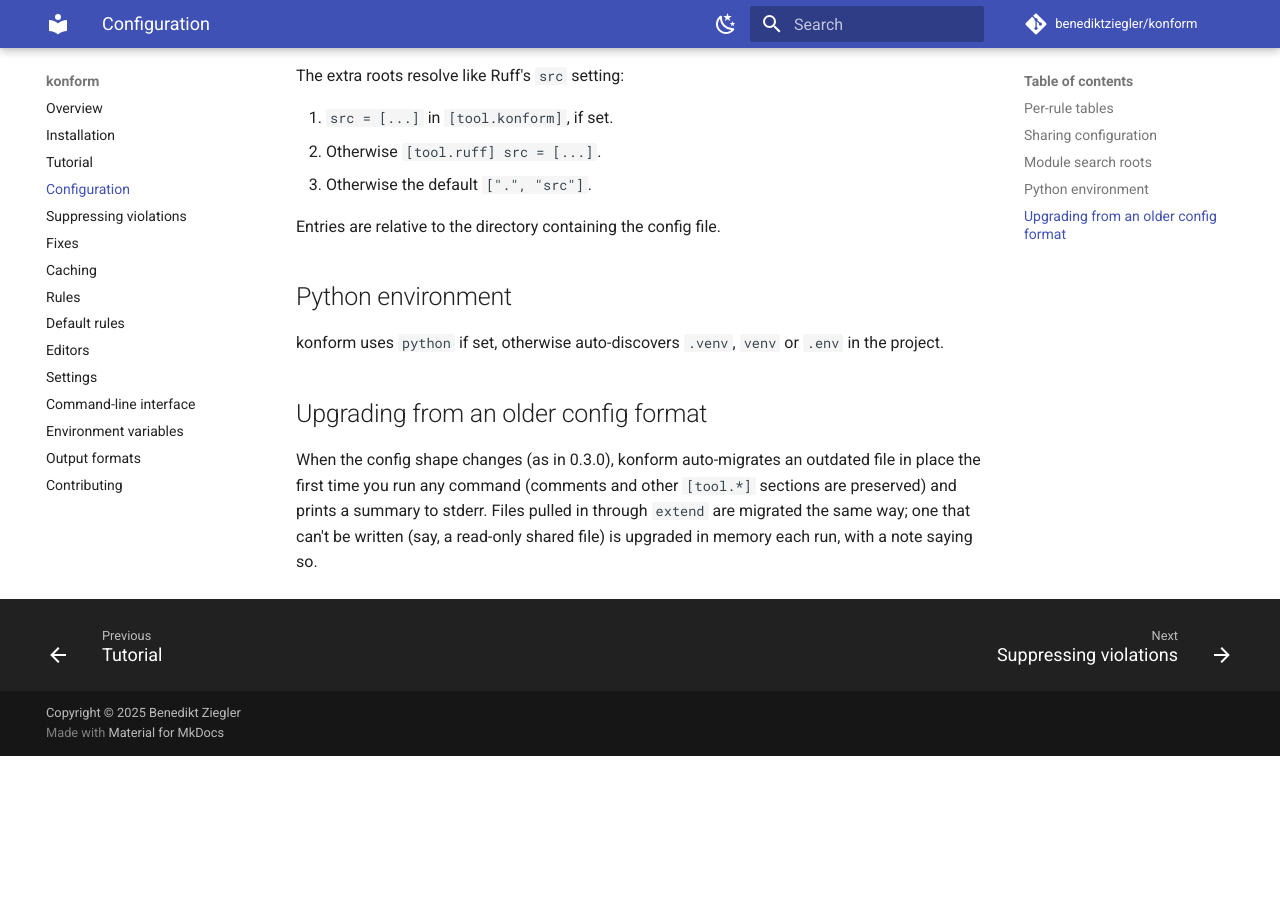
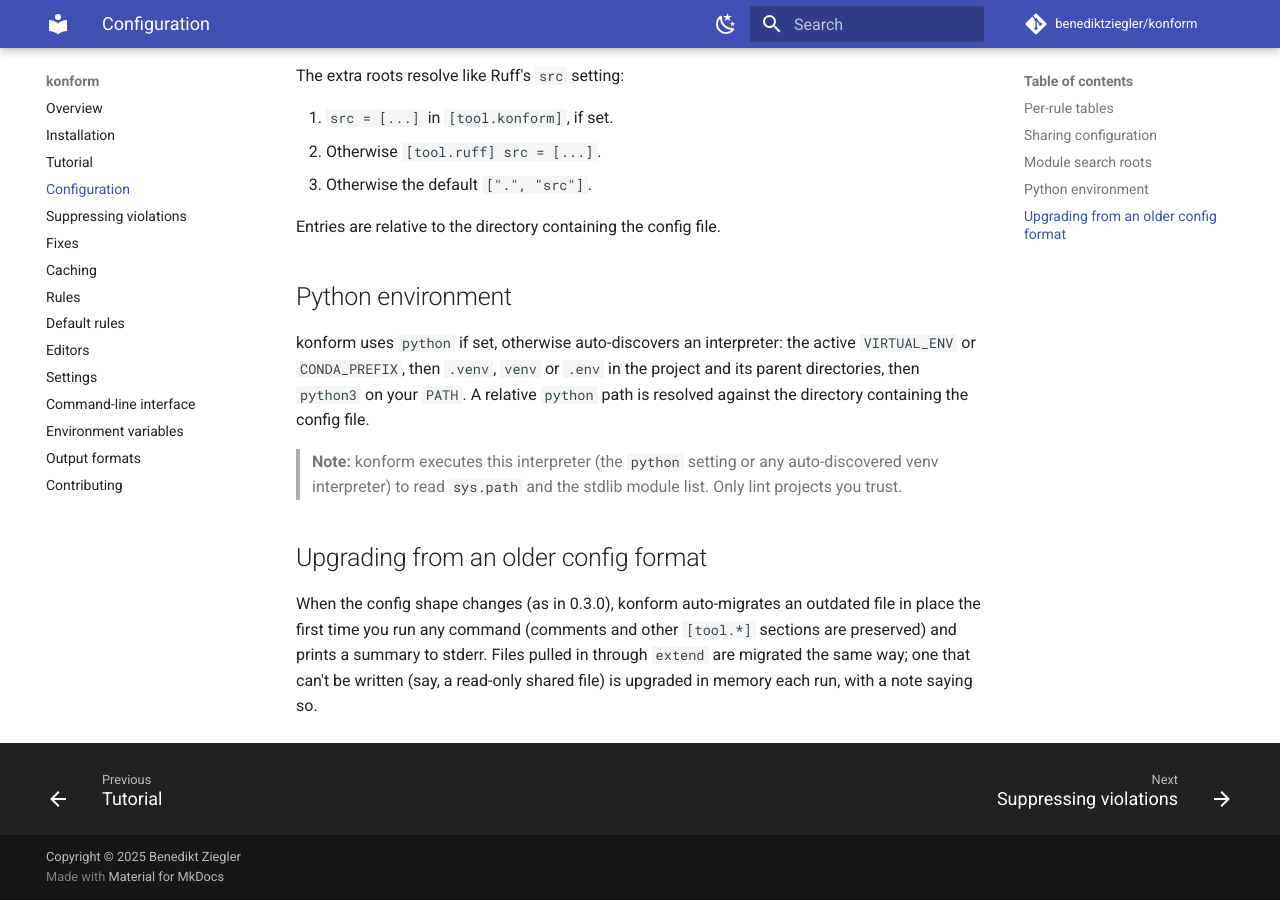
Before and after one commit to benediktziegler/konform, an MkDocs documentation site: the page built from docs/configuration.md, in a window 1280 px wide and 900 px high, scrolled down 1368 px. Built offline with MkDocs 1.6.1 and Material for MkDocs 9.7.7, drawn with Linux system fonts in a browser that asks for light colours; comment, search, counter and statistics services are not loaded; before the commit the page ends 2124 px from its top, so only the background shows below that.

Commit message:
docs: note that the python setting is executed
Co-Authored-By: Claude Sonnet 5.5 <noreply@anthropic.com>

```diff
--- a/docs/configuration.md
+++ b/docs/configuration.md
@@ -88,8 +88,14 @@ Entries are relative to the directory containing the config file.
 
 ## Python environment
 
-konform uses `python` if set, otherwise auto-discovers `.venv`, `venv` or `.env`
-in the project.
+konform uses `python` if set, otherwise auto-discovers an interpreter: the active
+`VIRTUAL_ENV` or `CONDA_PREFIX`, then `.venv`, `venv` or `.env` in the project and
+its parent directories, then `python3` on your `PATH`. A relative `python` path is
+resolved against the directory containing the config file.
+
+> **Note:** konform executes this interpreter (the `python` setting or any
+> auto-discovered venv interpreter) to read `sys.path` and the stdlib module list.
+> Only lint projects you trust.
 
 ## Upgrading from an older config format
 
```
Also changed, not shown: CHANGELOG.md (+4 -0 lines).
